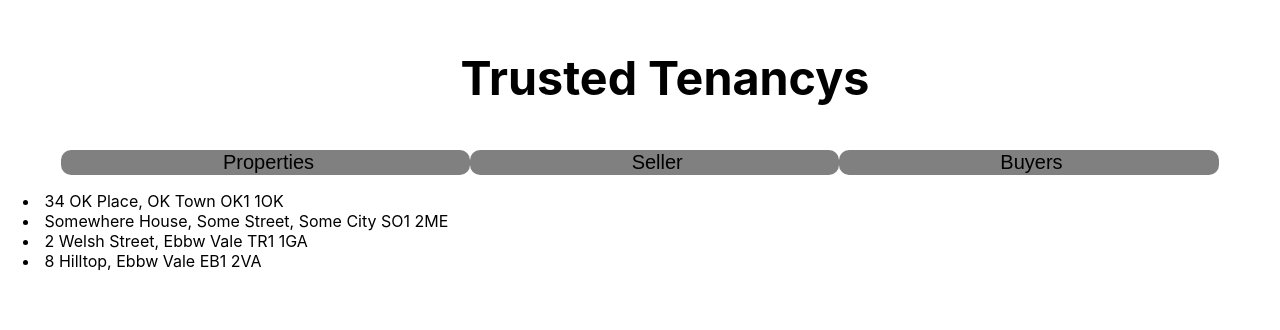
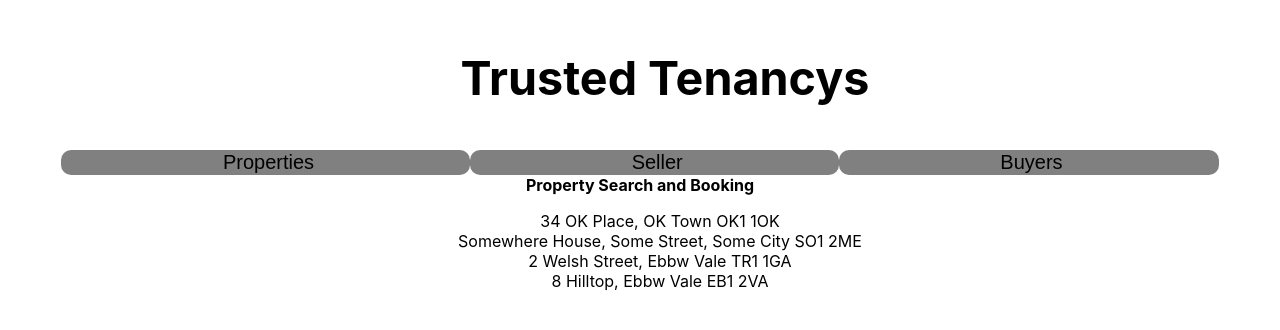
Before and after one commit to TobyKeech/Project1_QA, a React (Create React App) app: page /property in a window 1280 px wide. Shown: the top 330 px of the page. Built offline with nearby package versions, Linux system fonts and the light colour scheme; data requests are answered from the project's data file.

Commit message:
added property search from component

```diff
--- a/src/Components/Buyer/Buyer.js
+++ b/src/Components/Buyer/Buyer.js
@@ -59,7 +59,7 @@ const Buyer = () => {
           setSaving(false);
           dispatch ({type: "ADD", payload: newBuyer})
           //changes state to false for saving
-          //dispatch typer of add is applied with the newBuyer data as the paylaod, used by the useReducer and reducedBuyersList function above
+          //dispatch typer of add is applied with the newBuyer data as the payload, used by the useReducer and reducedBuyersList function above
 
         });
       };
--- a/src/Components/Property/Property.css
+++ b/src/Components/Property/Property.css
@@ -0,0 +1,8 @@
+ul {
+    text-align: center;
+    list-style-type: none;
+}
+
+.pageHeader{
+    text-align: center;
+}
--- a/src/Components/Property/Property.js
+++ b/src/Components/Property/Property.js
@@ -1,6 +1,8 @@
 import React from 'react';
 import { useEffect, useState, useReducer } from 'react';
 import { Link } from 'react-router-dom';
+import "../Property/Property.css";
+import PropertySearchForm from './PropertySearchForm';
 
 
 const Property = () => {
@@ -66,6 +68,10 @@ useEffect(()=> {
     return (
         <>
 
+            <div className='pageHeader'><b>Property Search and Booking</b></div>
+            <PropertySearchForm />
+            {/* property search form component, passed down funcrion as a prop */}
+
 {
         loading ?
         <div>
--- /dev/null
+++ b/src/Components/Property/PropertySearchForm.js
@@ -0,0 +1,16 @@
+const PropertySearchForm = () => {
+
+
+
+
+
+
+
+
+    return (
+        <>
+        </>
+     );
+}
+
+export default PropertySearchForm;
```
